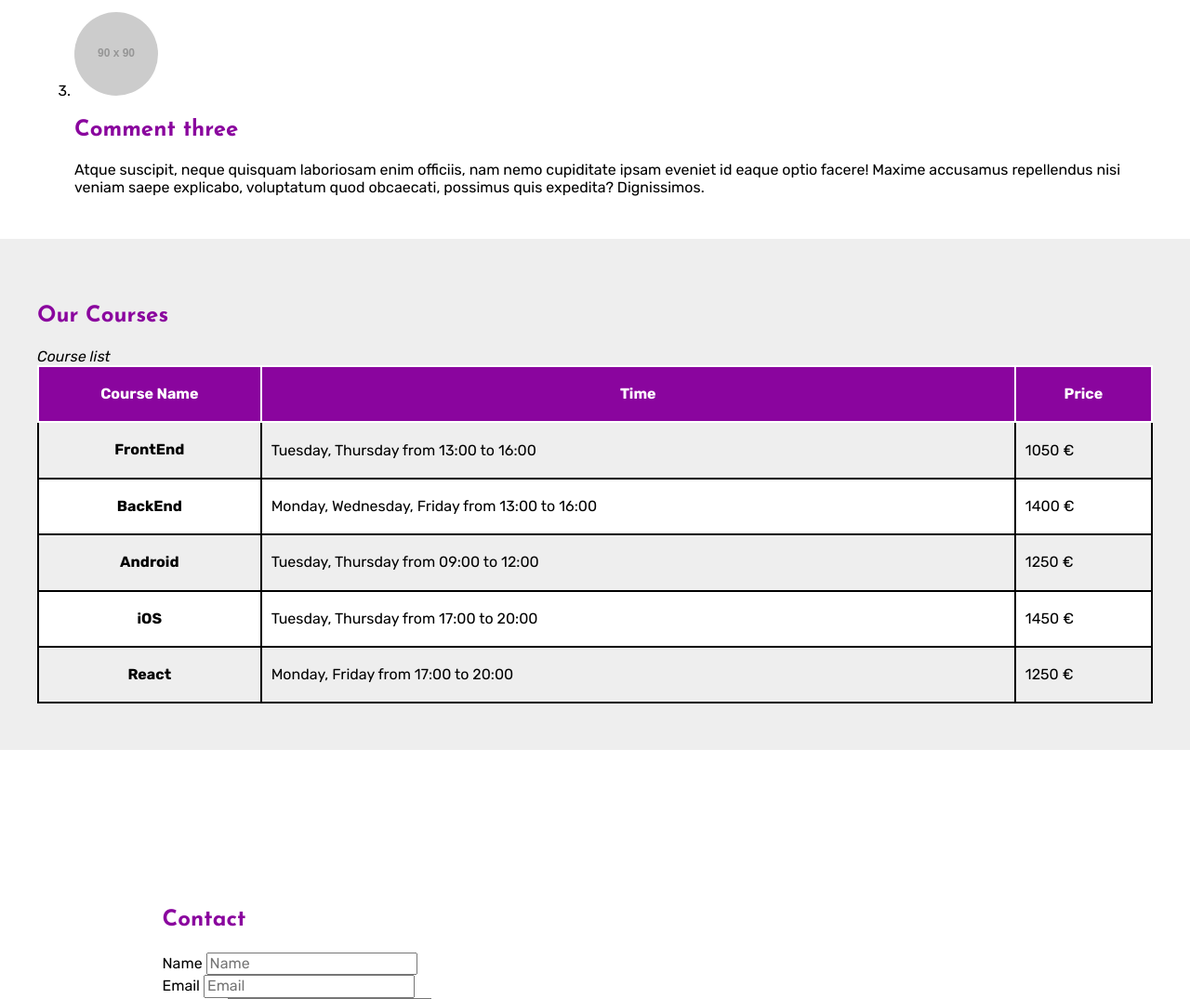
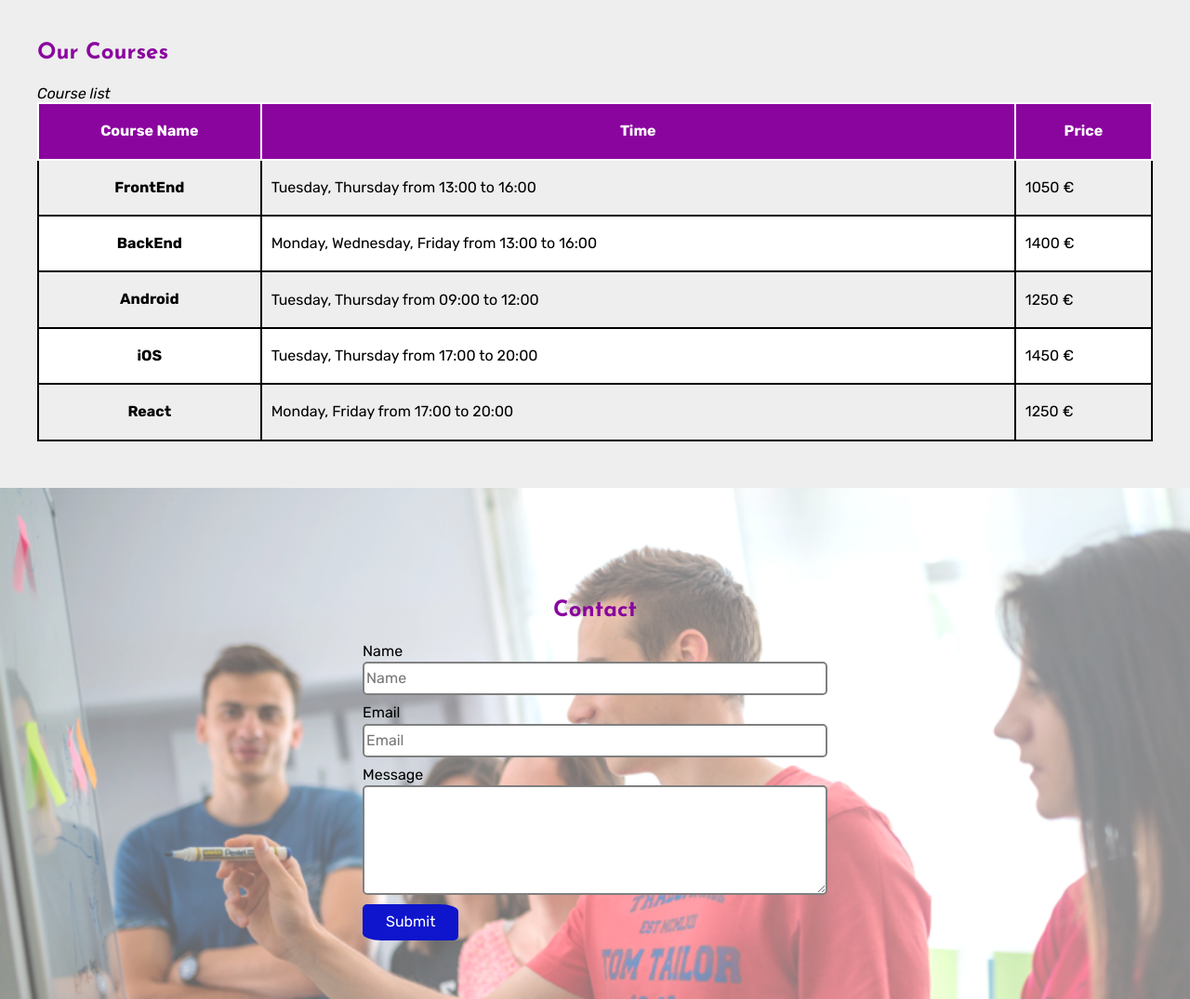
Before and after one commit to ngazdic/leariningSass, a plain HTML site: page public_html/index.html in a window 1280 px wide. Shown: the part 1725-2800 px from the top of the page at 93% size. Drawn offline with nearby package versions, Linux system fonts and the light colour scheme; files that its build step writes are made by us from their sources; placeholder pictures from the web are drawn by us.

Commit message:
contact section and comment section done

```diff
--- a/public_html/index.html
+++ b/public_html/index.html
@@ -101,7 +101,7 @@
 
 
         <section id="comments" class="comment-section">
-            <div class="container">
+            <div class="container ">
                 <h2>Comments</h2>
                 <ol class="comment-list">
                     <li class="comment-item">
@@ -193,10 +193,10 @@
                     </div>
                     <div class="form-group">
                         <label for="message">Message</label>
-                        <textarea class="form-control" name="message" id="message"></textarea>
+                        <textarea class="form-control" name="message" id="message" rows="6"></textarea>
                     </div>
                     <div class="form-group">
-                        <button type="submit" name="send" value="yes"></button>
+                        <button class="btn-info" type="submit" name="send" value="yes">Submit</button>
                     </div>
                 </form>
             </div>
--- a/public_html/scss/partials/_comments.scss
+++ b/public_html/scss/partials/_comments.scss
@@ -6,11 +6,54 @@ $comment-bg:$white;
     background-color:$comment-bg;
 
 
+
+    .comment-list{
+
+        padding-left:0;
+   .comment-item{
+
+       @include displayFlex();
+        justify-content: space-around;
+        margin-bottom:20px;
+    }
+
+    .comment-body{
+
+        padding-left:10px;
+
+
+        h2{
+
+            margin-top:0;
+
+        }
+    }
+
+
     .comment-img{
 
         img{
 
             @include radius(50%);
+            display:block;
+           width: 250px;
+
+
         }
     }//coment-img ends
+    }//comment list ends
 }//comment-section ends
+
+
+@media (min-width:768px){
+
+    .comment-img{
+
+        img{
+
+        width:auto!important;
+         height:auto !important;
+
+        }
+    }//coment-img ends
+}
--- a/public_html/scss/partials/_contact.scss
+++ b/public_html/scss/partials/_contact.scss
@@ -2,7 +2,75 @@
 $contact-bg:$white;
 
 .contact-section{
+    .container{
+
+        text-align:left;
+
+
+    }
+
+    h2{
+          text-align:center;
+
+    }
+
+
 
     @include backgroundColor($contact-bg);
-    @include padding(150px,150px,150px,150px);
-}
+    @include padding(100px,50px,100px,50px);
+
+    background-image:url(assets/contact.png);
+      background-size:cover;
+    background-repeat:no-repeat;
+    background-position:top-center;
+    background-attachment:fixed;
+
+
+    %input-and-textarea-general-style{
+
+                 display:block;
+               width:100%;
+               margin-bottom:10px;
+               @include radius(5px);
+                    border:2px solid grey;
+    }
+
+    .contact-form{
+
+        width:100%;
+        max-width:500px;
+        margin-left:auto;
+          margin-right:auto;
+
+        .form-group{
+
+
+
+            input{
+                   @extend %input-and-textarea-general-style;
+             line-height:3rem;
+
+        }
+
+        label{
+
+           display:block;
+           padding-bottom:2px;
+        }
+
+        textarea{
+             @extend %input-and-textarea-general-style;
+        }
+
+
+
+        button{
+
+               @include customRadius(5px, 20%, 5px, 20%);
+        }
+
+
+    }
+
+
+}}
--- a/public_html/scss/partials/_functions.scss
+++ b/public_html/scss/partials/_functions.scss
@@ -76,6 +76,20 @@
     background-color:$bg;
 }
 
+@mixin displayFlex(){
+
+   display: -moz-flex;
+display: -webkit-flex;
+display: -ms-flexbox;
+display: flex;
+}
+
+
+
+
+
+
+
 
 
 ////////IF ELSE//////////
--- a/public_html/scss/partials/_home.scss
+++ b/public_html/scss/partials/_home.scss
@@ -2,7 +2,7 @@ $home-bg: $white;
 
 .home-section{
 
-    @include padding(150px, 105px, 150px, 150px );
+    @include padding(150px,50px,150px,50px);
     @include backgroundColor($home-bg);
 
 
```
Also changed, not shown: public_html/css/theme.css, 1 other file.
